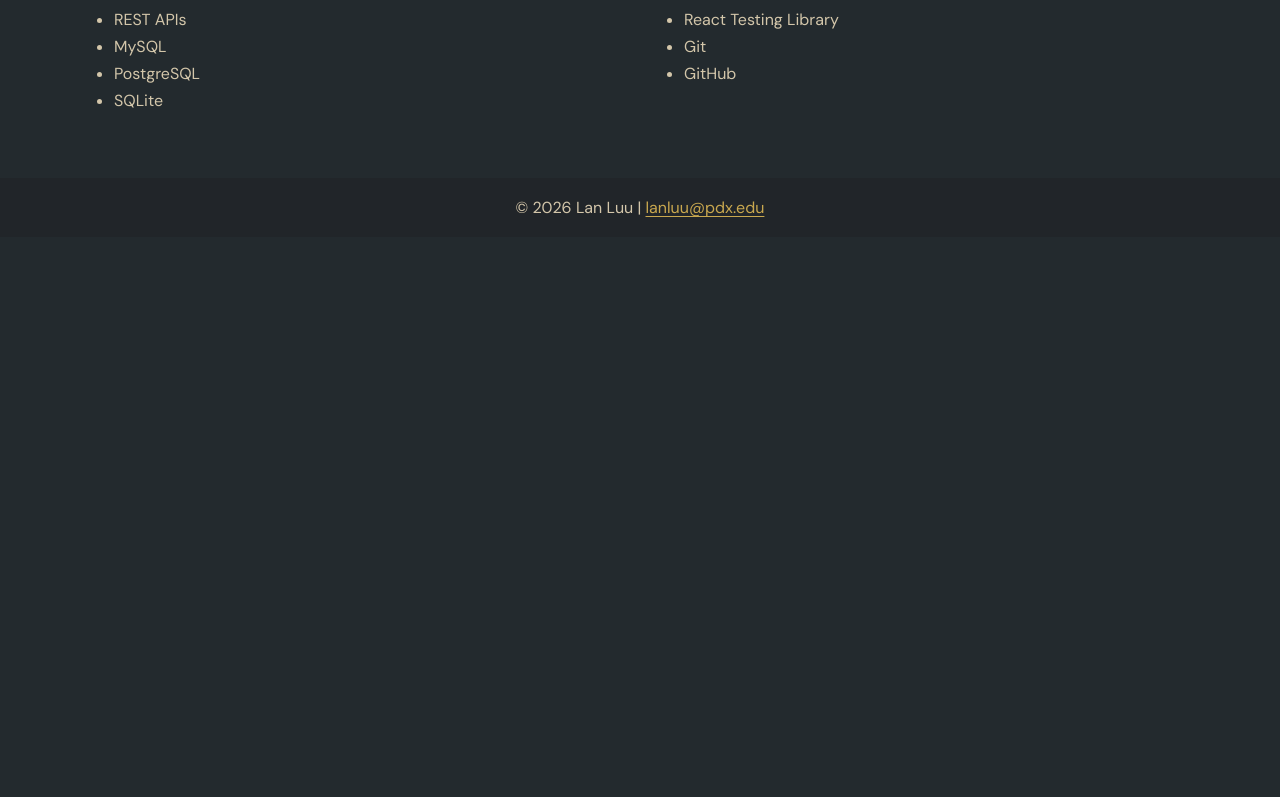
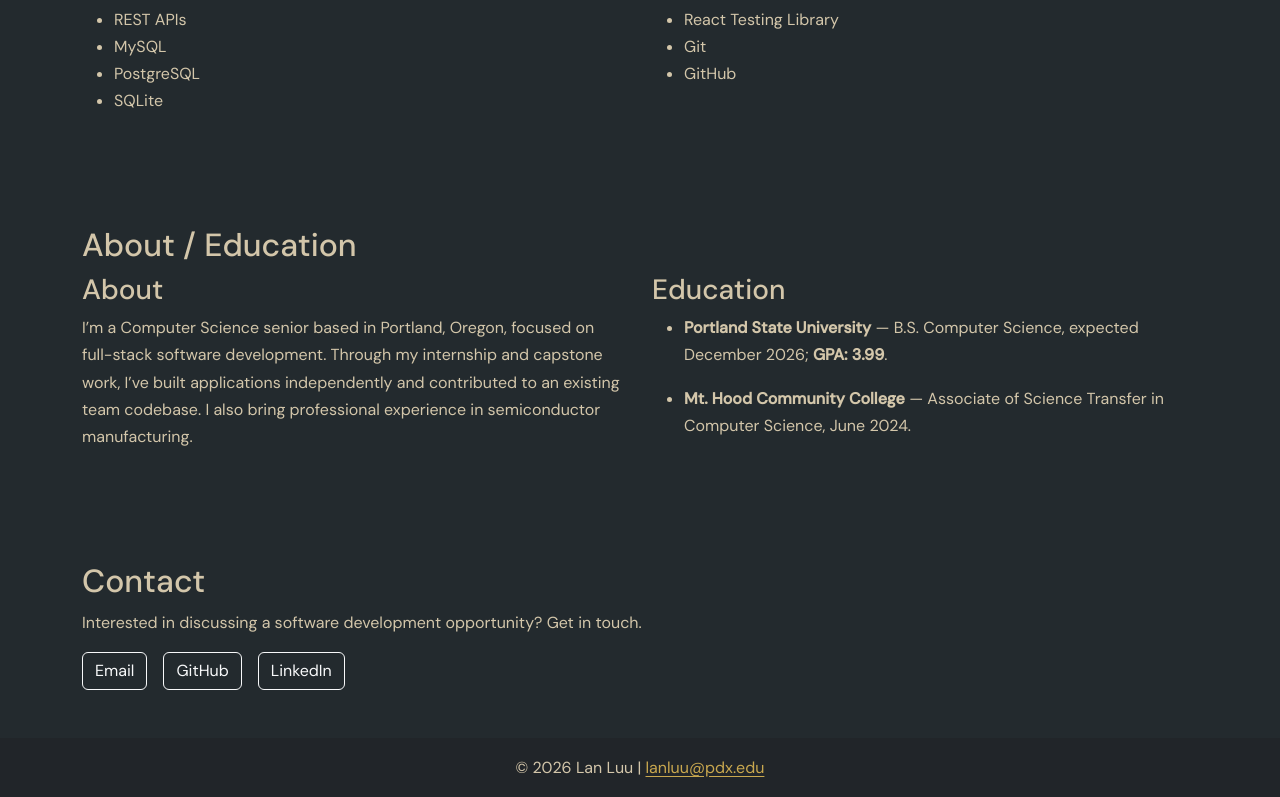
Before and after one commit to lanluu-hub/lanluu-hub.github.io, a React (Vite) app: page /#/ in a window 1280 px wide. Shown: the part 2334-3131 px from the top of the page. Before the commit the page ends 2571 px from the top, so only its background shows below. Built offline with nearby package versions, Linux system fonts and the light colour scheme.

Commit message:
feat: add about/education and contact section

```diff
--- a/src/pages/Home.tsx
+++ b/src/pages/Home.tsx
@@ -72,6 +72,64 @@
             ))}
           </Row>
         </section>
+
+        <section className="py-5" aria-labelledby="about-title">
+          <h2 id="about-title">About / Education</h2>
+          <Row className="g-4">
+            <Col xs={12} md={6}>
+              <h3>About</h3>
+              <p>
+                I’m a Computer Science senior based in Portland, Oregon, focused
+                on full-stack software development. Through my internship and
+                capstone work, I’ve built applications independently and
+                contributed to an existing team codebase. I also bring
+                professional experience in semiconductor manufacturing.
+              </p>
+            </Col>
+            <Col xs={12} md={6}>
+              <h3>Education</h3>
+              <ul>
+                <li>
+                  <p>
+                    <strong>Portland State University</strong> — B.S. Computer
+                    Science, expected December 2026; <strong>GPA: 3.99</strong>.
+                  </p>
+                </li>
+                <li>
+                  <p>
+                    <strong>Mt. Hood Community College</strong> — Associate of
+                    Science Transfer in Computer Science, June 2024.
+                  </p>
+                </li>
+              </ul>
+            </Col>
+          </Row>
+        </section>
+
+        <section className="py-5" aria-labelledby="contact-title">
+          <h2 id="contact-title">Contact</h2>
+          <p>
+            Interested in discussing a software development opportunity? Get in
+            touch.
+          </p>
+          <div className="d-flex flex-wrap gap-3">
+            <a href="mailto:lanluu@pdx.edu" className="btn btn-outline-light">
+              Email
+            </a>
+            <a
+              href="https://github.com/lanluu-hub"
+              className="btn btn-outline-light"
+            >
+              GitHub
+            </a>
+            <a
+              href="https://www.linkedin.com/in/lan-luu-4b341424a/"
+              className="btn btn-outline-light"
+            >
+              LinkedIn
+            </a>
+          </div>
+        </section>
       </Container>
     </main>
   );
```
